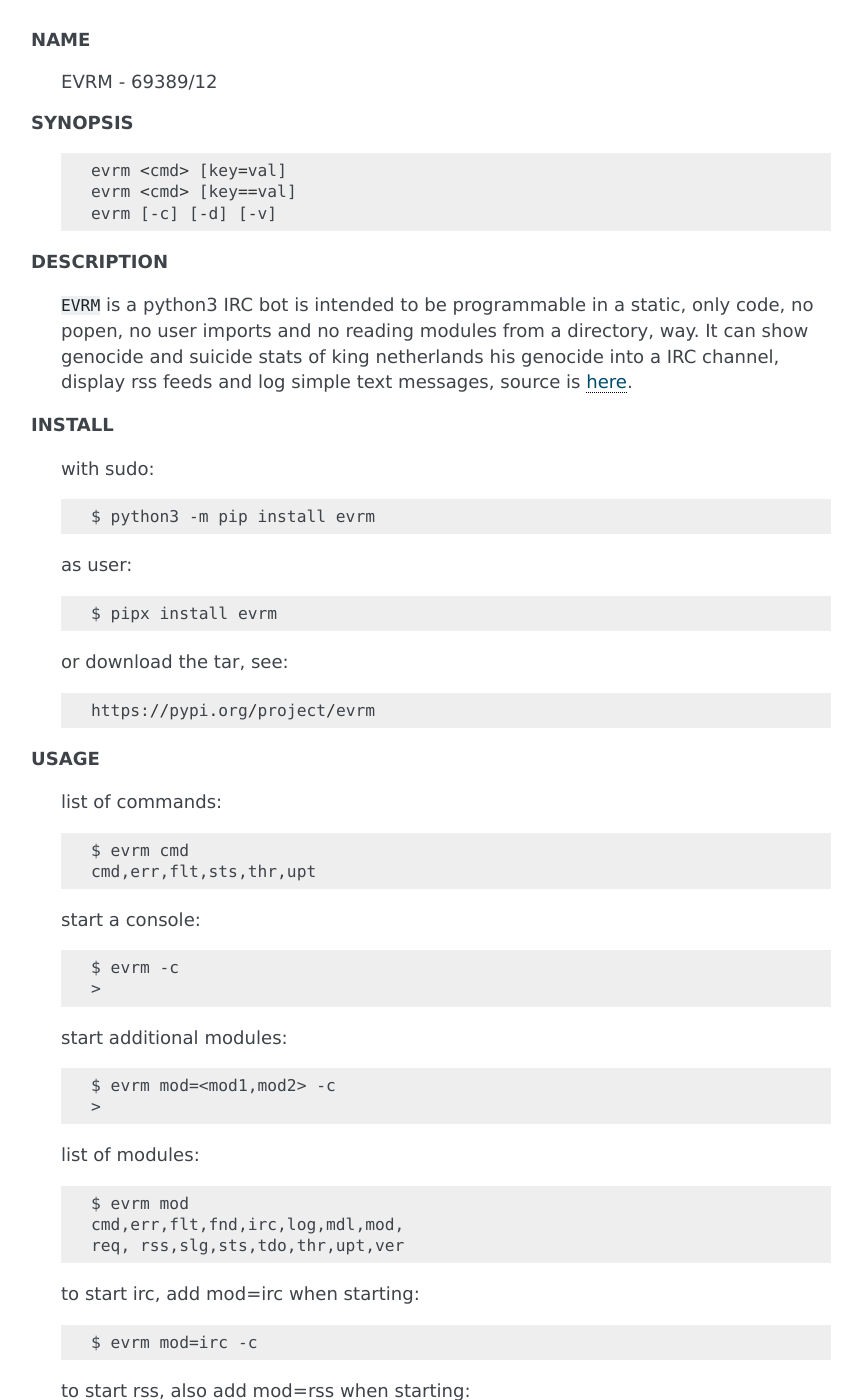
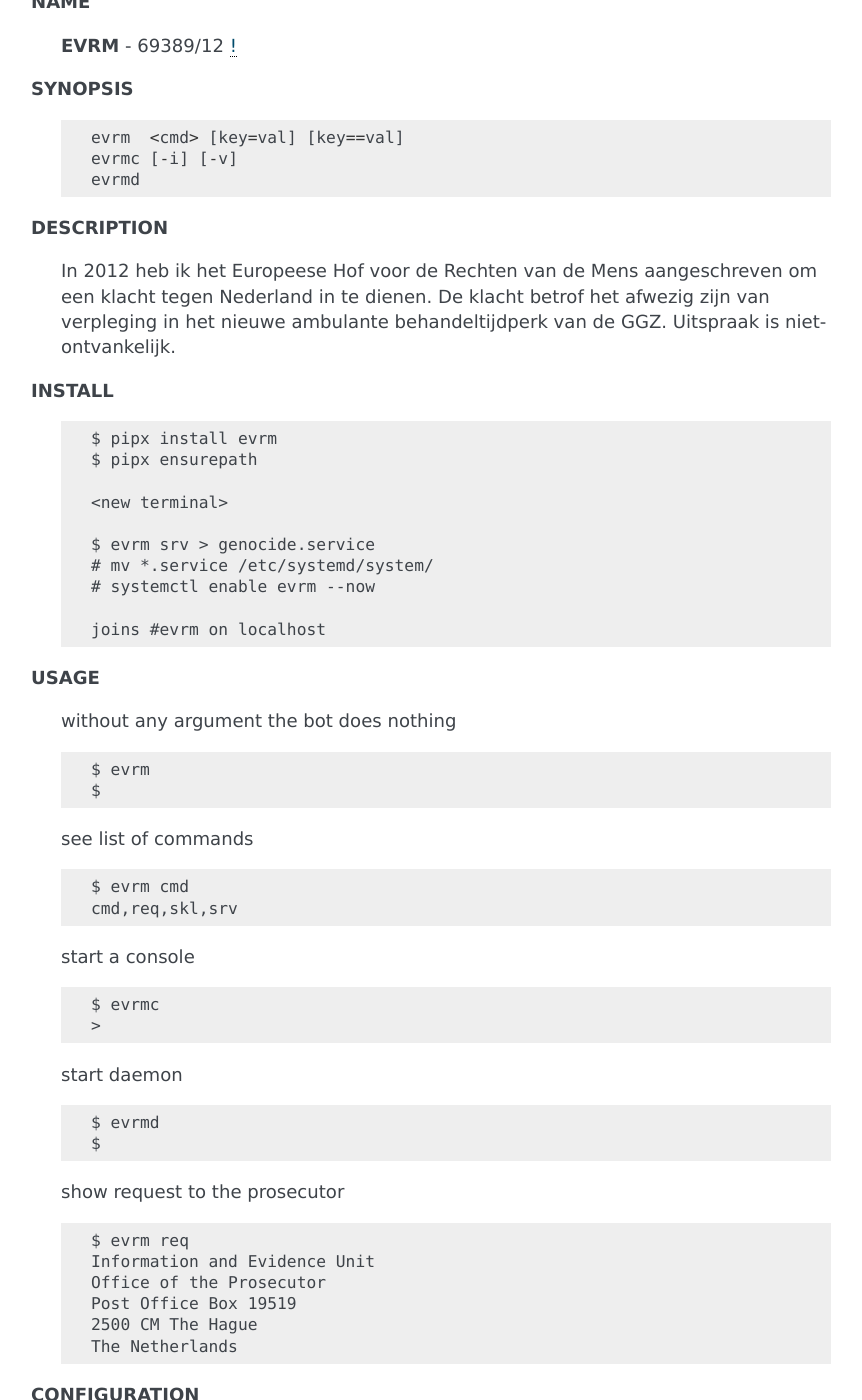
Before and after one commit to bthate/evrm, a Sphinx documentation site: the page built from docs/manual.rst, in a window 1280 px wide and 1400 px high, scrolled down 203 px. Shown: the whole window, without its empty margins (169-1031 px from the left). Built offline with Sphinx 7.4.7, drawn with Linux system fonts in a browser that asks for light colours; some of the changed text lies outside the part shown.

Commit message:
update docs

```diff
--- a/docs/manual.rst
+++ b/docs/manual.rst
@@ -1,182 +1,151 @@
 .. _manual:
-
 
 .. raw:: html
 
-    <br>
-
+    <br><br>
 
 .. title:: Manual
 
 
-.. raw:: html
-
-    <center>
-
-manual
-######
-
-
-.. raw:: html
-
-    </center>
-
-
 **NAME**
 
- | EVRM - 69389/12
+    **EVRM** - 69389/12 `! <source.html>`_
 
 
 **SYNOPSIS**
 
- ::
+    ::
 
-  evrm <cmd> [key=val]
-  evrm <cmd> [key==val]
-  evrm [-c] [-d] [-v]
+        evrm  <cmd> [key=val] [key==val]
+        evrmc [-i] [-v]
+        evrmd
 
 
 **DESCRIPTION**
 
-
- ``EVRM`` is a python3 IRC bot is intended to be programmable  in a
- static, only code, no popen, no user imports and no reading modules from
- a directory, way. It can show genocide and suicide stats of king netherlands
- his genocide into a IRC channel, display rss feeds and log simple text
- messages, source is `here <source.html>`_.
-
+    In 2012 heb ik het Europeese Hof voor de Rechten van de Mens aangeschreven om een klacht tegen Nederland in te dienen. De klacht betrof het afwezig zijn van verpleging in het nieuwe ambulante behandeltijdperk van de GGZ. Uitspraak is niet-ontvankelijk.
 
 
 **INSTALL**
 
- with sudo::
+    ::
 
-  $ python3 -m pip install evrm
+        $ pipx install evrm
+        $ pipx ensurepath
 
- as user::
+        <new terminal>
 
-  $ pipx install evrm
+        $ evrm srv > genocide.service
+        # mv *.service /etc/systemd/system/
+        # systemctl enable evrm --now
 
- or download the tar, see::
-
-  https://pypi.org/project/evrm
+        joins #evrm on localhost
 
 
 **USAGE**
 
+    without any argument the bot does nothing
 
- list of commands::
+    ::
 
-    $ evrm cmd
-    cmd,err,flt,sts,thr,upt
+        $ evrm
+        $
 
- start a console::
+    see list of commands
 
-    $ evrm -c
-    >
+    ::
 
- start additional modules::
+        $ evrm cmd
+        cmd,req,skl,srv
 
-    $ evrm mod=<mod1,mod2> -c
-    >
 
- list of modules::
+    start a console
 
-    $ evrm mod
-    cmd,err,flt,fnd,irc,log,mdl,mod,
-    req, rss,slg,sts,tdo,thr,upt,ver
+    ::
 
- to start irc, add mod=irc when
- starting::
+        $ evrmc
+        >
 
-     $ evrm mod=irc -c
+    start daemon
 
- to start rss, also add mod=rss
- when starting::
+    ::
 
-     $ evrm mod=irc,rss -c
+        $ evrmd
+        $
 
- start as daemon::
 
-    $ evrm mod=irc,rss -d
-    $
+    show request to the prosecutor
+
+    ::
+
+        $ evrm req
+        Information and Evidence Unit
+        Office of the Prosecutor
+        Post Office Box 19519
+        2500 CM The Hague
+        The Netherlands
 
 
 **CONFIGURATION**
 
+    irc
 
- *irc*
+    ::
 
- ::
+        $ evrm cfg server=<server>
+        $ evrmcfg channel=<channel>
+        $ evrmcfg nick=<nick>
 
-    $ evrm cfg server=<server>
-    $ evrm cfg channel=<channel>
-    $ evrm cfg nick=<nick>
+    sasl
 
- *sasl*
+    ::
 
- ::
+        $ evrm pwd <nsvnick> <nspass>
+        $ evrm cfg password=<frompwd>
 
-    $ evrm pwd <nsvnick> <nspass>
-    $ evrm cfg password=<frompwd>
+    rss
 
- *rss*
+    ::
 
- ::
-
-    $ evrm rss <url>
-    $ evrm dpl <url> <item1,item2>
-    $ evrm rem <url>
-    $ evrme nme <url< <name>
+        $ evrm rss <url>
+        $ evrm dpl <url> <item1,item2>
+        $ evrm rem <url>
+        $ evrm nme <url> <name>
 
 
 **COMMANDS**
 
+    ::
 
- ::
+        cfg - irc configuration
+        cmd - commands
+        mre - displays cached output
+        pwd - sasl nickserv name/pass
+        req - reconsider
 
-    cmd - commands
-    cfg - irc configuration
-    dlt - remove a user
-    dpl - sets display items
-    ftc - runs a fetching batch
-    fnd - find objects
-    flt - instances registered
-    log - log some text
-    mdl - genocide model
-    met - add a user
-    mre - displays cached output
-    nck - changes nick on irc
-    now - genocide stats
-    pwd - sasl nickserv name/pass
-    rem - removes a rss feed
-    req - reconsider
-    rss - add a feed
-    slg - slogan
-    thr - show the running threads
-    tpc - genocide stats into topic
+
+**SOURCE**
+
+
+    source is :ref:`here <source>`
 
 
 **FILES**
 
- ::
+    ::
 
-    ~/.local/bin/evrm
-    ~/.local/pipx/venvs/evrm/
-    /usr/local/bin/evrm
-    /usr/local/share/doc/evrm
+        ~/.evrm
+        ~/.local/bin/evrm
+        ~/.local/bin/evrmc
+        ~/.local/bin/evrmd
+        ~/.local/pipx/venvs/evrm/*
 
 
 **AUTHOR**
-
-
- ::
 
     Bart Thate <bthate@dds.nl>
 
 
 **COPYRIGHT**
 
- ::
-
-    EVRM is Public Domain.
+    ``EVRM`` is Public Domain.
```
